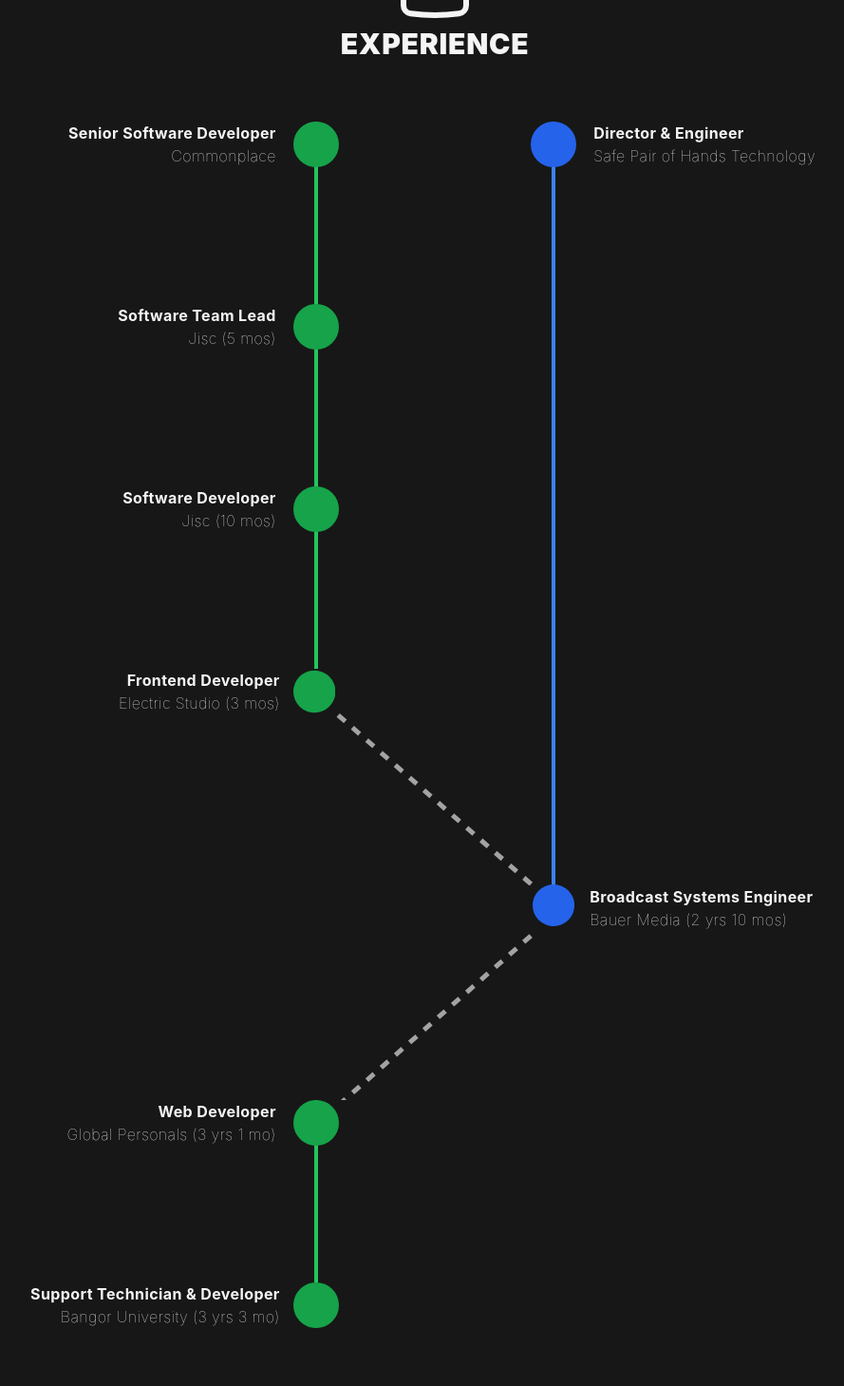
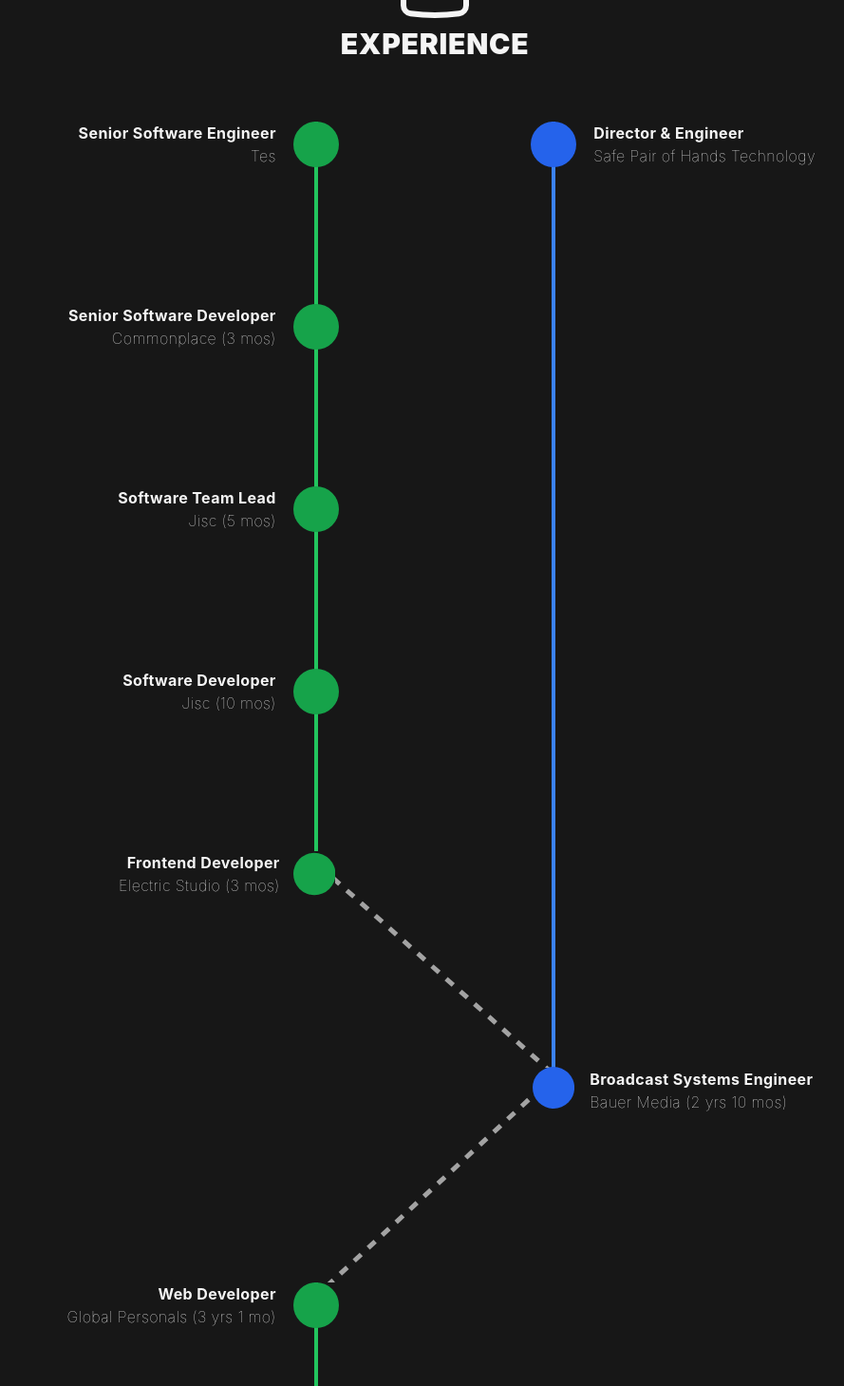
Before and after one commit to tomgiddings/tomgiddings-next, a Next.js app: page / in a window 1280 px wide. Shown: the part 651-2110 px from the top of the page at 95% size, without its empty margins (182-1071 px from the left). Built offline with nearby package versions, Linux system fonts and the light colour scheme.

Commit message:
Career update (tes)

```diff
--- a/pages/index.tsx
+++ b/pages/index.tsx
@@ -36,9 +36,9 @@
               {/* Tier One */}
               <article className="text-right tracking-wide pr-10 border-r-4 border-green-500 h-48 col-span-2">
                 <h3 className="font-bold text-xs md:text-base">
-                  Senior Software Developer
+                  Senior Software Engineer
                 </h3>
-                <p className="font-thin text-xs md:text-base">Commonplace</p>
+                <p className="font-thin text-xs md:text-base">Tes</p>
               </article>
               <div className="flex justify-between col-span-1">
                 <svg
@@ -72,6 +72,27 @@
               {/* Tier Two */}
               <article className="text-right tracking-wide pr-10 border-r-4 border-green-500 h-48 col-span-2">
                 <h3 className="font-bold text-xs md:text-base">
+                  Senior Software Developer
+                </h3>
+                <p className="font-thin text-xs md:text-base">Commonplace (3 mos)</p>
+              </article>
+              <div className="flex justify-between col-span-1">
+                <svg
+                  className="fill-green-600 -ml-[26px] z-10"
+                  width="48"
+                  height="48"
+                  viewBox="0 0 96 96"
+                  xmlns="http://www.w3.org/2000/svg"
+                >
+                  <circle cx="48" cy="48" r="48" />
+                </svg>
+              </div>
+              <div className="tracking-wide pl-10 border-l-4 border-blue-500 col-span-2"></div>
+
+
+              {/* Tier Three */}
+              <article className="text-right tracking-wide pr-10 border-r-4 border-green-500 h-48 col-span-2">
+                <h3 className="font-bold text-xs md:text-base">
                   Software Team Lead
                 </h3>
                 <p className="font-thin text-xs md:text-base">Jisc (5 mos)</p>
@@ -89,7 +110,7 @@
               </div>
               <div className="tracking-wide pl-10 border-l-4 border-blue-500 col-span-2"></div>
 
-              {/* Tier Three */}
+              {/* Tier Four */}
               <article className="text-right tracking-wide pr-10 border-r-4 border-green-500 h-48 col-span-2">
                 <h3 className="font-bold text-xs md:text-base">
                   Software Developer
@@ -109,7 +130,7 @@
               </div>
               <div className="pl-10 border-l-4 border-blue-500 col-span-2"></div>
 
-              {/* Tier Four */}
+              {/* Tier Five */}
               <article className="text-right tracking-wide pr-10 h-48 col-span-2">
                 <h3 className="font-bold text-xs md:text-base">
                   Frontend Developer
@@ -136,10 +157,10 @@
                   preserveAspectRatio="none"
                 >
                   <line
-                    x1="-5"
-                    y1="15"
+                    x1="-20"
+                    y1="-5"
                     x2="115"
-                    y2="120"
+                    y2="115"
                     vectorEffect="non-scaling-stroke"
                     strokeDasharray="10"
                   />
@@ -147,7 +168,7 @@
               </div>
               <div className="tracking-wide pl-10 border-l-4 border-blue-500 col-span-2"></div>
 
-              {/* Tier Five */}
+              {/* Tier Six */}
               <div className="text-right tracking-wide pr-10 h-48 col-span-2"></div>
               <div className="flex justify-end col-span-1">
                 <svg
@@ -158,10 +179,10 @@
                   preserveAspectRatio="none"
                 >
                   <line
-                    x1="-10"
+                    x1="-15"
                     y1="115"
                     x2="115"
-                    y2="5"
+                    y2="-5"
                     vectorEffect="non-scaling-stroke"
                     strokeDasharray="10"
                   />
@@ -185,7 +206,7 @@
                 </p>
               </article>
 
-              {/* Tier Six */}
+              {/* Tier Seven */}
               <article className="text-right tracking-wide pr-10 border-r-4 border-green-500 h-48 col-span-2">
                 <h3 className="font-bold text-xs md:text-base">
                   Web Developer
@@ -207,7 +228,7 @@
               </div>
               <div className="pl-10 col-span-2"></div>
 
-              {/* Tier Seven */}
+              {/* Tier Eight */}
               <article className="text-right tracking-wide pr-10 h-24 col-span-2">
                 <h3 className="font-bold text-xs md:text-base">
                   Support Technician &amp; Developer
```
